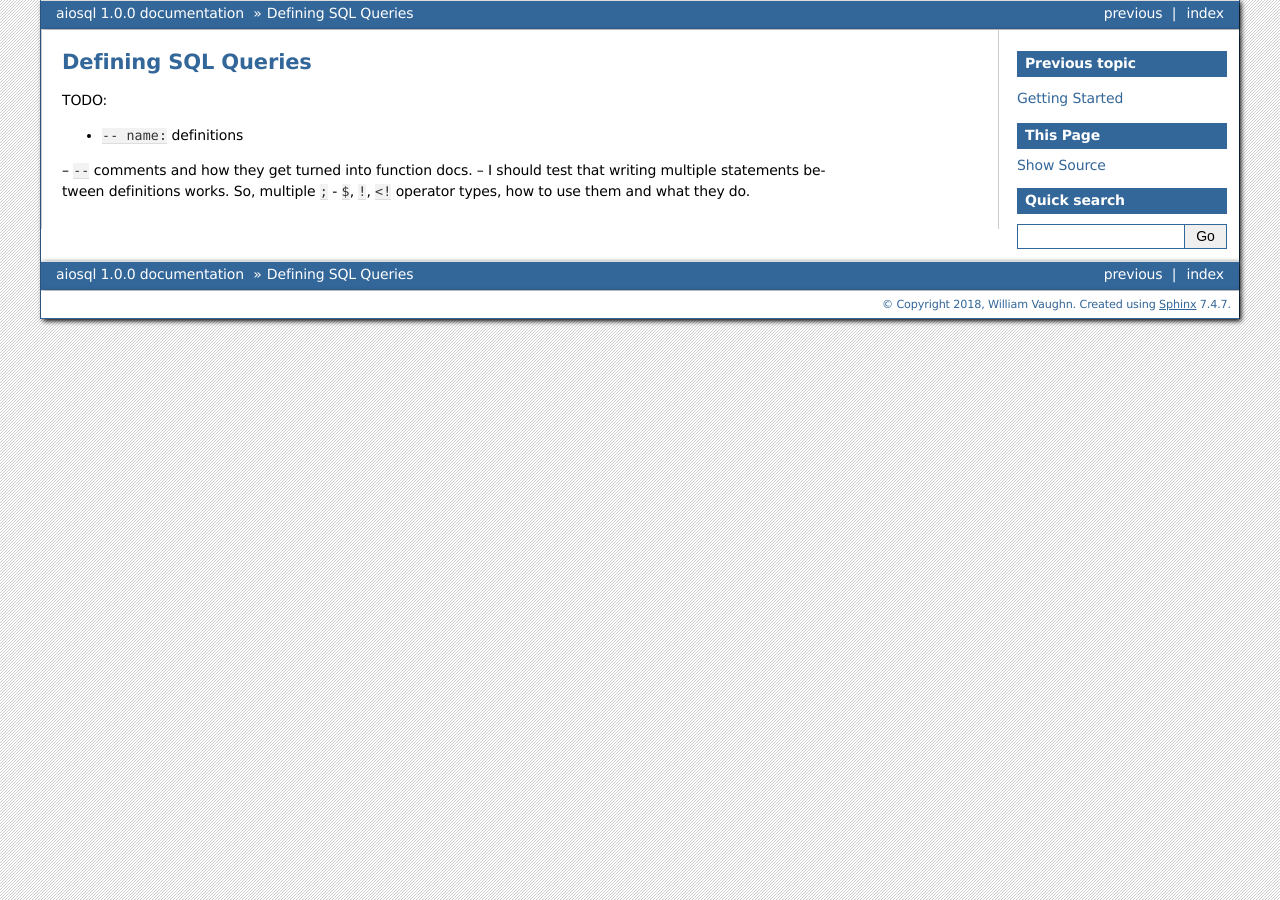
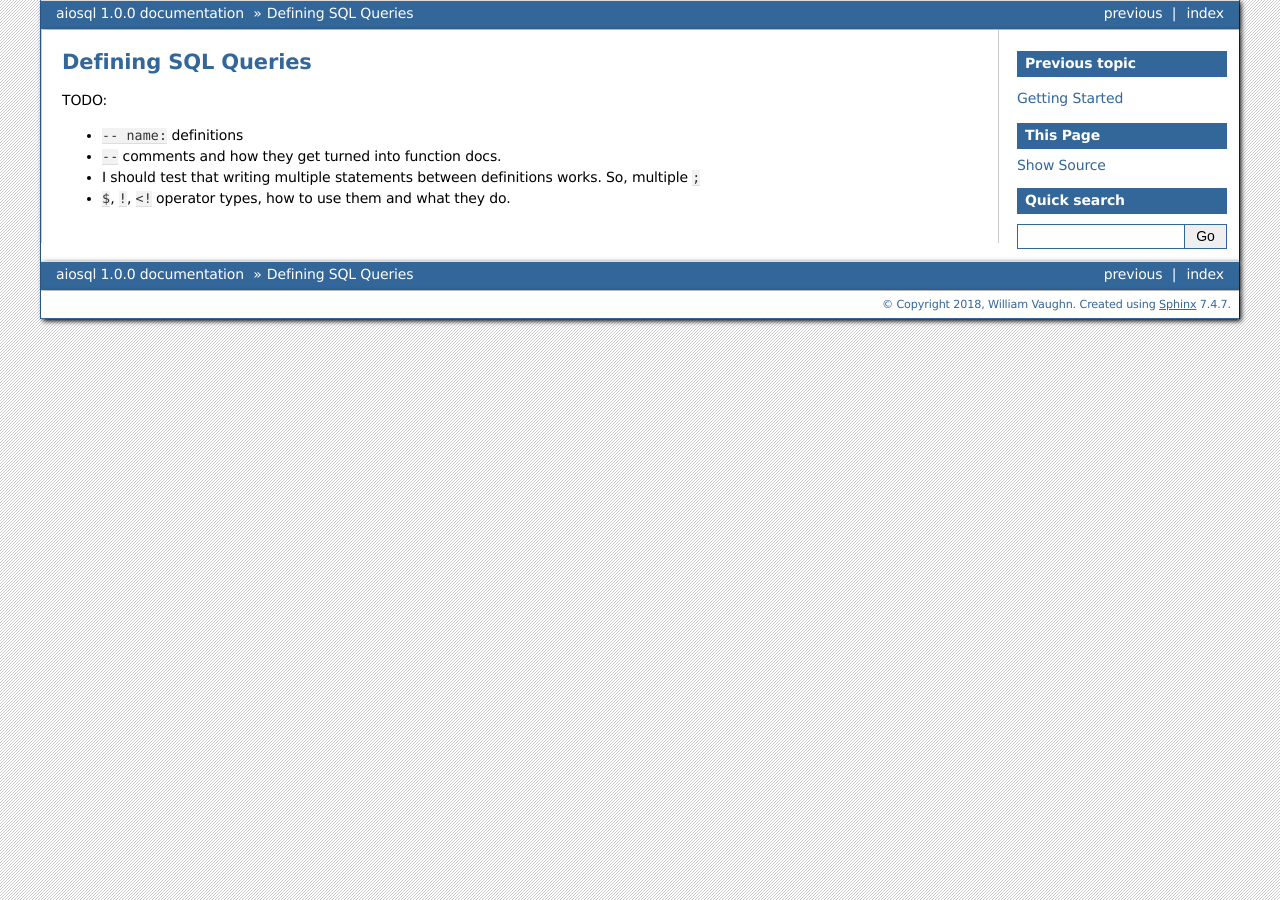
Before and after one commit to nackjicholson/aiosql, a Sphinx documentation site: the page built from docs/defining_queries.rst, in a window 1280 px wide. Built offline with Sphinx 7.4.7, drawn with Linux system fonts in a browser that asks for light colours; pages that are not in the unit, such as notebooks, are missing from menus.

```diff
--- a/docs/defining_queries.rst
+++ b/docs/defining_queries.rst
@@ -4,7 +4,7 @@ Defining SQL Queries
 
 TODO:
 
-- ``-- name:`` definitions
--- ``--`` comments and how they get turned into function docs.
--- I should test that writing multiple statements between definitions works. So, multiple ``;``
-- ``$``, ``!``, ``<!`` operator types, how to use them and what they do.
+* ``-- name:`` definitions
+* ``--`` comments and how they get turned into function docs.
+* I should test that writing multiple statements between definitions works. So, multiple ``;``
+* ``$``, ``!``, ``<!`` operator types, how to use them and what they do.
```
